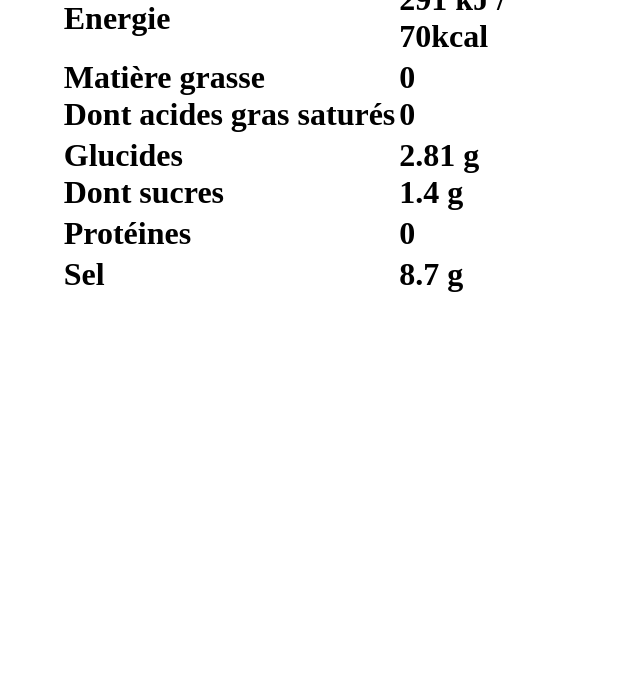
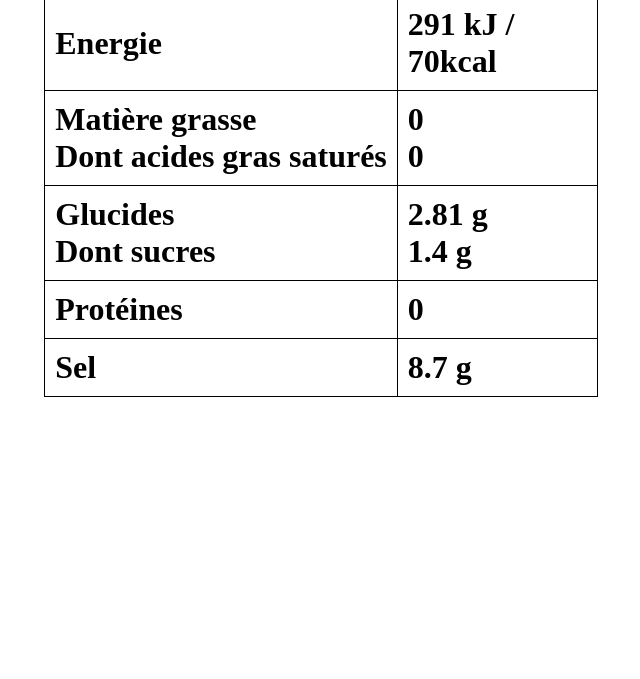
Before and after one commit to Val0d/VV.github.io, a plain HTML site: page index.html in a window 1280 px wide. Shown: the part 121-800 px from the top of the page, without its empty margins (319-959 px from the left). Drawn offline with Linux system fonts and the light colour scheme.

Commit message:
Update index.html

```diff
--- a/index.html
+++ b/index.html
@@ -2,7 +2,7 @@
 <html>
     <head>
         <title>Perrot-Batteux et Filles</title>
-        <link rel="stylesheet" href="Rosé.css">
+        <link rel="stylesheet" href="VV.css">
     </head>
     <body>
         <CENTER><h1><table>
```
